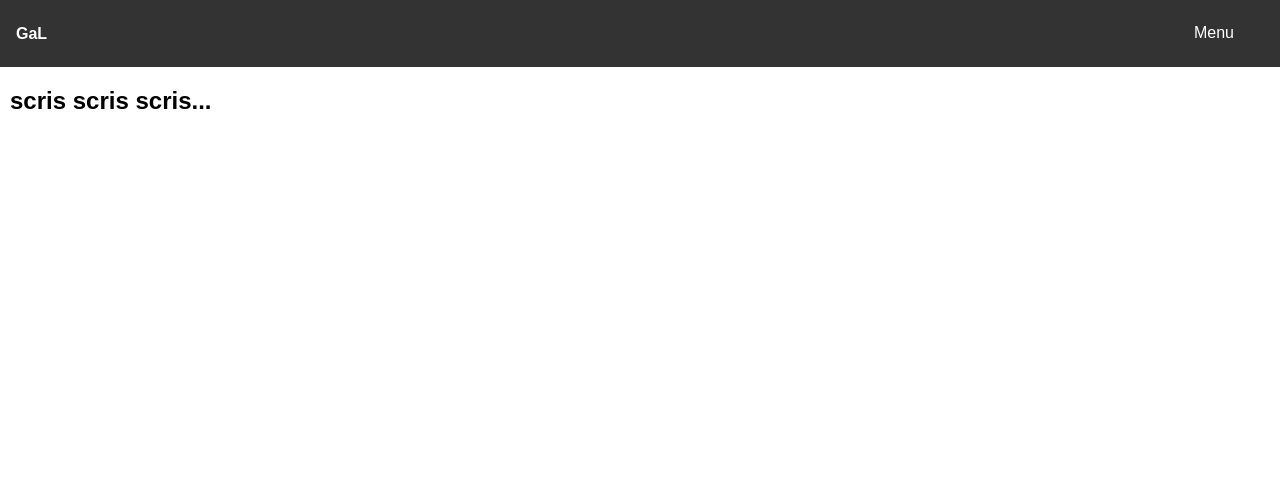
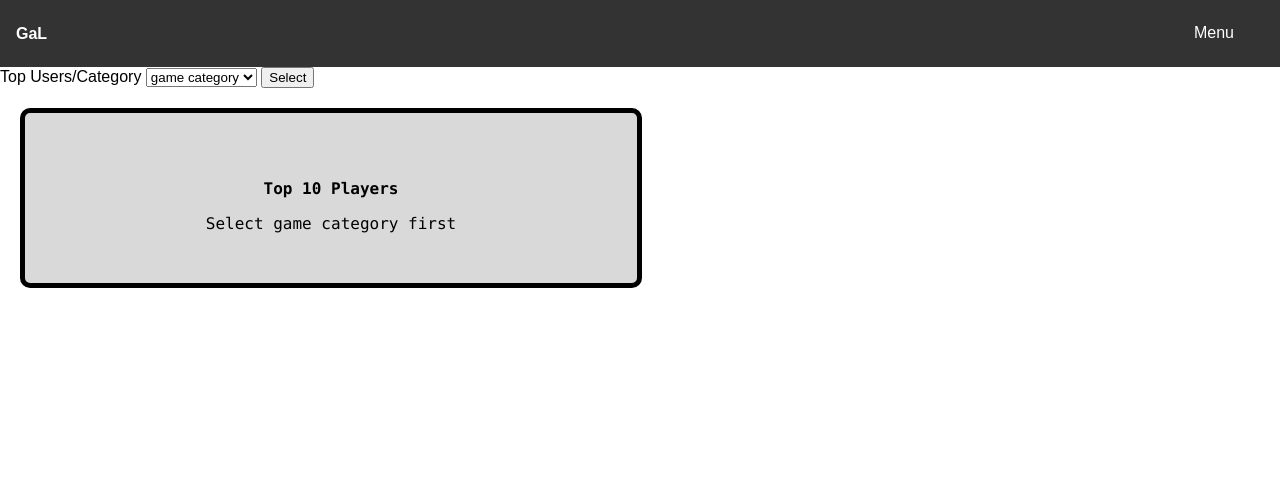
Before and after one commit to RaduTarsa/GaL, a PHP site: page / in a window 1280 px wide. Shown: the top 487 px of the page. Run offline with PHP 8.4, Linux system fonts and the light colour scheme; the visitor is signed in with stand-in values (Sample User, id 1); tables that the repository leaves empty or names only in its code hold one stand-in row (values such as "Sample post").

Commit message:
Adaugat top
Am adaugat un top al jucatorilor si am mai modificat lucruri...

```diff
--- a/GaL/admin.php
+++ b/GaL/admin.php
@@ -66,7 +66,6 @@
     <select id="Games" name="gameList">
       <option hidden disabled selected value> -- select game -- </option>
       <?php echo $options;?>
-      <!-- <php while ($row = $res->fetch_assoc()) { echo '<option value=" '.$row['id'].' "> '.$row['username'].' </option>'; }?> -->
     </select>
     <input type="submit" name="delete-game" value="Delete">
   </form>
--- a/GaL/index.php
+++ b/GaL/index.php
@@ -1,5 +1,6 @@
 <?php include('scripts/loginValidation.php') ?>
 <?php include('scripts/hideAdmin.php') ?>
+<?php include('scripts/index-controller.php') ?>
 <!DOCTYPE html>
 <html>
     <head>
@@ -47,9 +48,42 @@
   	<?php endif ?>
   </div>
 
+  <form method="post">
+      <label>Top Users/Category</label>
+      <select name="gameCTypeList">
+        <option hidden disabled selected value>game category</option>
+        <?php echo $categories;?>
+      </select>
+      <input type="submit" name="get-top-users" value="Select">
+  </form>
+
   <section class="description">
-    <h1>scris scris scris...</h1>
+    <p>Top 10 Players</p>
+    <?php echo $text ?>
   </section>
+
+<!-- ////////////////////////////////////////// -->
+  <!-- <xml version="1.0" encoding="UTF-8" ?>
+  <rss version="2.0">
+
+  <channel>
+    <title>W3Schools Home Page</title>
+    <link>https://www.w3schools.com</link>
+    <description>Free web building tutorials</description>
+    <item>
+      <title>RSS Tutorial</title>
+      <link>https://www.w3schools.com/xml/xml_rss.asp</link>
+      <description>New RSS tutorial on W3Schools</description>
+    </item>
+    <item>
+      <title>XML Tutorial</title>
+      <link>https://www.w3schools.com/xml</link>
+      <description>New XML tutorial on W3Schools</description>
+    </item>
+  </channel>
+
+  </rss> -->
+<!-- ////////////////////////////////////////// -->
 
   <footer>
     <p>Bogdan Palasanu & Radu Tarsa, Copyright &copy; 2020</p>
--- a/GaL/profile.php
+++ b/GaL/profile.php
@@ -40,7 +40,8 @@
   <section class="profile-info">
       <img class="user-img" src=<?php echo $_SESSION['imagepath'] ?> alt="profile picture" width="200px" height="200px">
       <!-- TO DO: user-badge -->
-      <h3><img class="user-badge"src="resources/userbadge.png" alt="user badge" width="42px" height="42px">
+      <!--<img class="user-badge"src="resources/userbadge.png" alt="user badge" width="42px" height="42px"> -->
+      <h3>
           <?php echo $_SESSION['firstname'];?>
           <?php echo $_SESSION['lastname'];?>
       </h3>
--- /dev/null
+++ b/GaL/scripts/index-controller.php
@@ -0,0 +1,38 @@
+<?php
+
+$db = mysqli_connect('localhost', 'root', '', 'GaL');
+
+$categoryquery = "SELECT distinct category from games";
+$categoryresult = mysqli_query($db, $categoryquery);
+$categories = "";
+while($crow = mysqli_fetch_array($categoryresult))
+{
+    $categories = $categories."<option>$crow[0]</option>";
+}
+
+$text = "Select game category first";
+
+if(isset($_POST['get-top-users']))
+{
+  $gamecategory = $_POST['gameCTypeList'];
+  $query = "SELECT firstname, lastname, username, sum(points) from users u join
+  score on u.id=iduser where idgame in (select id from games where category = '$gamecategory')
+  group by username order by sum(points) desc LIMIT 10";
+  $result = mysqli_fetch_all($db->query($query), MYSQLI_ASSOC);
+  $text = "";
+  foreach ($result as $key => $value) {
+    $text .= "<h5>";
+    $text .= $key + 1;
+    $text .= ". ";
+    $text .= $result[$key]['firstname'];
+    $text .= " ";
+    $text .= $result[$key]['lastname'];
+    $text .= "(";
+    $text .= $result[$key]['username'];
+    $text .= ") score: ";
+    $text .= $result[$key]['sum(points)'];
+    $text .= "</h5>";
+  }
+}
+
+?>
--- a/GaL/scripts/service-controller.php
+++ b/GaL/scripts/service-controller.php
@@ -4,7 +4,7 @@
 
 $errors = array();
 
-$purposequery = "SELECT purpose from games";
+$purposequery = "SELECT distinct purpose from games";
 $purposeresult = mysqli_query($db, $purposequery);
 $purposes = "";
 while($prow = mysqli_fetch_array($purposeresult))
@@ -12,7 +12,7 @@
     $purposes = $purposes."<option>$prow[0]</option>";
 }
 
-$categoryquery = "SELECT category from games";
+$categoryquery = "SELECT distinct category from games";
 $categoryresult = mysqli_query($db, $categoryquery);
 $categories = "";
 while($crow = mysqli_fetch_array($categoryresult))
--- a/GaL/stylesheets/index.css
+++ b/GaL/stylesheets/index.css
@@ -67,9 +67,21 @@
   .dropdown:hover .dropdown-content {
     display: block;
   }
-  .description{
-      margin: 10px;
+  section {
+    width: 40%;
+    border: 5px solid black;
+    border-radius: 10px;
+    padding: 50px;
+    margin: 20px;
+    background-color: rgba(0, 0, 0, 0.15);
+    text-align:center;
+    font-family: "Lucida Console";
   }
+
+section p {
+  font-weight: bold;
+}
+
   footer {
     position: fixed;
     left: 0;
```
Also changed, not shown: GaL/scripts/server.php (+7 -0 lines), GaL/service.php (+0 -8 lines).
